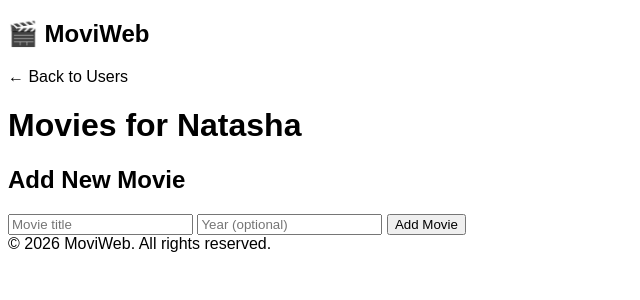
After one commit to tashhhh4/MoviWeb, a Flask app: template templates/movies.html in a window 1280 px wide. The commit adds this page. Shown: the top 300 px of the page, without its empty margins (0-640 px from the left). Run offline with Flask 3, Linux system fonts and the light colour scheme; the template is opened without the code that fills it: values that come from a table or form of the project are taken from there, others are empty.

Commit message:
Created HTML template for movie listing page.

```diff
--- a/app.py
+++ b/app.py
@@ -1,6 +1,6 @@
 import os
 from models import db, Movie
-from flask import Flask, render_template, redirect
+from flask import Flask, render_template, redirect, request
 from data_manager import DataManager
 
 app = Flask(__name__)
@@ -9,7 +9,8 @@ app = Flask(__name__)
 # Configure database
 
 basedir = os.path.abspath(os.path.dirname(__file__))
-app.config['SQLALCHEMY_DATABASE_URI'] = f'sqlite:///{os.path.join(basedir, "data/data.sqlite")}'
+app.config['SQLALCHEMY_DATABASE_URI'] = (
+    f'sqlite:///{os.path.join(basedir, "data/data.sqlite")}')
 app.config['SQLALCHEMY_TRACK_MODIFICATIONS'] = False
 
 db.init_app(app)
@@ -30,7 +31,8 @@ def list_users():
 
 @app.route('/users', methods=['POST'])
 def create_user():
-    # create a user and add it to the database
+    name = request.form['name']
+    dm.create_user(name)
     return redirect('/')
 
 @app.route('/users/<int:user_id>/movies', methods=['GET'])
--- a/templates/base.html
+++ b/templates/base.html
@@ -9,8 +9,9 @@
     />
   <body>
     <header>
+      <h2>🎬 MoviWeb</h2>
       <nav>
-        <h2>🎬 MoviWeb</h2>
+        {% block nav %}{% endblock %}
       </nav>
     </header>
 
--- /dev/null
+++ b/templates/movies.html
@@ -0,0 +1,64 @@
+{% extends 'base.html' %}
+
+{% block nav %}
+
+<a class="breadcrumbs">← Back to Users</a>
+
+{% endblock %}
+
+{% block content %}
+
+<h1>Movies for {{ user.name }}</h1>
+
+<section class="movie-list">
+  <ul>
+    {% for movie in movies %}
+    <li>
+      <img
+          src="{{ movie.poster_url }}"
+          alt="Poster for {{ movie.title }}"
+      />
+    </li>
+    <form>
+      <input type="text" id="title" name="title"/>
+      <input class="btn sm" type="submit" value="Update"/>
+    </form>
+    {% if movie.year %}
+    <p class="movie-info">
+      <span>Year:</span>
+      <span>{{ movie.year }}</span>
+    </p>
+    {% endif %}
+    {% if movie.director %}
+    <p class="movie-info">
+      <span>Director:</span>
+      <span>{{ movie.director }}</span>
+    </p>
+    {% endif %}
+    <form>
+      <input class="btn sm delete" type="submit" value="Delete"/>
+    </form>
+    {% endfor %}
+  </ul>
+</section>
+
+<section class="movie-add-form">
+  <form>
+    <h2><label for="title">Add New Movie</label></h2>
+    <input
+        type="text"
+        id="title"
+        name="title"
+        placeholder="Movie title"
+    />
+    <input
+        type="text"
+        id="year"
+        name="year"
+        placeholder="Year (optional)"
+    />
+    <input class="btn" type="submit" value="Add Movie"/>
+  </form>
+</section>
+
+{% endblock %}
```
Also changed, not shown: data/data.sqlite.
